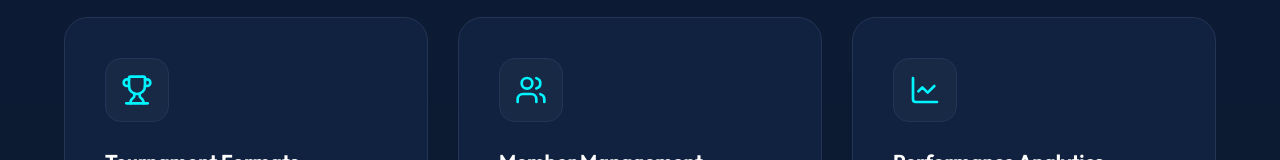
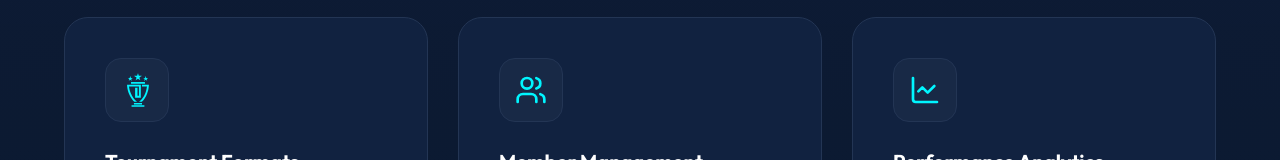
Before and after one commit to GerardoIbarra/TrofyLanding, a Nuxt app: page / in a window 1280 px wide. Shown: the part 2179-2339 px from the top of the page. Built offline with nearby package versions, Linux system fonts and the light colour scheme.

Commit message:
feat: add CtaBanner and FeaturesSection components, include brand asset, and update skills-lock

```diff
--- a/app/components/AppFooter.vue
+++ b/app/components/AppFooter.vue
@@ -3,7 +3,7 @@
     <div class="container footer-grid">
       <div class="footer-brand">
         <div class="logo">
-          <Trophy class="logo-icon" :size="24" color="var(--primary-color)" />
+          <AppLogo :width="36" :height="36" color="var(--primary-color)" />
           <span class="logo-text">TROFY</span>
         </div>
         <p class="brand-desc">Building the future of competitive sports management. Based in Mexico, serving the world.</p>
@@ -49,7 +49,7 @@
 </template>
 
 <script setup>
-import { Trophy, Twitter, Instagram, Linkedin } from 'lucide-vue-next'
+import { Twitter, Instagram, Linkedin } from 'lucide-vue-next'
 </script>
 
 <style scoped>
--- /dev/null
+++ b/app/components/AppLogo.vue
@@ -0,0 +1,60 @@
+<template>
+  <svg
+    xmlns="http://www.w3.org/2000/svg"
+    viewBox="0 0 2560 2560"
+    :width="width"
+    :height="height"
+  >
+    <g :fill="color">
+      <path d="M1341.34,206.17l1-0.18l1.32-0.28c4.94,14.96,11.16,29.4,15.75,44.47c12.69,41.98,27.16,83.39,40.34,125.23
+        c55.45,0.32,110.94-0.46,166.43-0.21c6.29-0.18,11.91,1.46,17.84,3.38c-21.93,13.69-43.15,28.76-63.49,44.65
+        c-27.9,19.41-55.42,39.07-82.5,59.58c-4.41,2.49-1.21,8.5-0.46,12.19c12.83,38.46,26.94,76.42,38.03,115.45
+        c4.23,16.64,12.37,31.53,15,48.63c-50.01-34.27-98.68-70.59-147.76-106.18c-27.26,18.27-52.5,39.24-79.94,57.34
+        c-22.68,16.81-46.32,32.2-68.67,49.37c5.47-25.27,16.17-49.27,22.86-74.29c9.7-28.29,18.52-56.87,28.72-84.96
+        c1.6-5.01,4.23-11.3,2.84-16.49c-32.28-24.99-66.29-47.21-99-71.63c-13.97-10.91-29.75-19.48-43.44-30.68
+        c-0.64-2.03-1.24-4.12-1.78-6.18c60.21-0.5,120.43,0.5,180.65-0.21C1305.08,319.21,1322.25,262.4,1341.34,206.17L1341.34,206.17z" />
+      <path d="M848.82,391.58c9.03,11.13,10.24,29.72,15.92,43.08c9.49,23.21,13.47,48.66,24.49,71.13c39.85-0.28,79.98-1.21,119.83,0.28
+        c-32.2,23.5-64.77,46.39-97.25,69.53c7,27.41,17.7,53.85,25.84,80.97c3.73,11.84,6.51,23.82,10.88,35.47
+        c-18.52-12.01-35.33-26.2-53.85-38.18c-15.46-10.42-29.86-22.57-45.89-32.06c-31.92,24.56-64.84,48.06-97.86,71.13
+        c9.6-29.72,19.62-59.22,29.68-88.76c3.2-8.42,4.19-18.7,9.46-26.02c-13.01-12.16-27.97-20.97-42.69-30.75
+        c-19.3-13.76-37.93-28.9-58.12-41.3c41.09-1.35,82.25-0.18,123.38-0.68C824.64,467.43,837.97,429.97,848.82,391.58L848.82,391.58z" />
+      <path d="M1836,389.84c11.3,38.71,23.74,77.1,35.94,115.56c41.27,0.53,82.61-0.92,123.81,0.68c-17.17,10.09-32.77,22.18-48.31,34.59
+        c-16.32,11.8-33.16,22.89-49.69,34.37c1,13.01,6.11,24.1,9.85,36.43c8.6,27.23,18.8,53.35,25.84,80.97
+        c-32.56-23.18-64.55-47.17-97.08-70.35c-21.15,12.97-39.24,28.65-59.72,42.73c-12.65,9.42-25.88,18.06-38.5,27.55
+        c1-11.48,5.26-21.15,8.57-32.06c8.74-27.9,18.41-55.56,27.83-83.21c-21.01-16.07-43.26-30.29-64.3-46.32
+        c-11.84-8.32-23.39-17.7-36.08-24.35c40.17-2.45,80.73,0.04,120.96-1.21c3.98-2.2,4.69-8.78,6.47-12.8
+        c5.62-18.2,11.2-36.4,17.88-54.24C1825.59,421.79,1828.22,405.48,1836,389.84L1836,389.84z" />
+      <path d="M1525.61,949.15c0.11,267.56,2.06,819.91,1.67,828.54c-118.4-0.32-245.29,0-363.66-0.04
+        c-1.6-24.06-4.88-599.63-4.95-646.58c50.9-0.39,101.95-1.07,152.81,0.28c0.28,170.98-0.07,342.02,0.25,512.97
+        c30.82,0.28,61.64-0.07,92.42,0.11c0.21-194.44-0.21-389.16,0.18-583.6c-46.71-1.64-93.56-0.25-140.3-0.71
+        c-164.68,0.28-329.37-0.39-494.02,0.57c0.68,10.77,1.39,21.4,3.13,32.06c7.57,45.29,14.65,91,25.7,135.61
+        c9.88,44.4,22.89,88.12,35.79,131.73c13.4,46.64,31.46,90.86,49.76,135.64c19.12,49.02,43.54,95.26,67.43,142.04
+        c11.62,22.54,26.16,43.22,38.11,65.58c14.61,24.88,30.46,48.7,47.31,72.09c15.85,23.21,32.17,46,50.8,67.11
+        c16.99,21.83,34.87,42.69,54.1,62.56c19.94,24.28,43.72,43.9,65.65,66.15c12.55,11.3,25.38,22.25,38.57,32.81
+        c15.07,12.19,28.26,24.42,44.82,34.09c-60.39,1.46-120.96,0.39-181.43,0.32c-24.38-25.66-51.54-49.16-73.94-76.57
+        c-42.76-46.35-80.41-98-116.48-149.68c-50.65-75.25-93.98-156.08-131.06-238.83c-9.53-20.58-16.28-42.23-26.27-62.6
+        c-11.62-29.18-21.97-58.94-31.88-88.72c-25.45-78.38-46.57-157.82-61.32-238.91c-15.5-77.17-24.49-155.3-27.69-233.93l0,0" />
+      <path d="M1597.2,947.73c4.6,0,282.95,0.32,406.18,0.17c13.4,0.14,26.77,1.35,40.17,1.42c-4.16,78.7-12.37,156.54-25.63,234.28
+        c-5.94,24.49-8.46,49.59-14.86,73.97c-12.44,58.05-29.33,115.28-47.35,171.83c-6.22,23.53-15.57,46.46-24.1,69.24
+        c-39.95,106.92-91.46,209.26-153.35,305.16c-14.65,20.9-29.54,41.62-43.72,62.85c-30.32,41.3-63.41,81.15-98.6,118.33
+        c-16.39,19.66-36.33,35.19-53.92,53.5c-61.17,0.07-122.42,0.68-183.6-0.07c18.91-12.62,36.11-27.26,53.85-41.45
+        c23-17.03,41.77-38.64,63.45-57.51c17.31-14.89,30.32-33.38,46.6-49.27c55.42-61.14,103.97-128.04,145.21-199.52
+        c21.26-36.19,42.02-73.08,59.22-111.4c28.76-56.23,50.44-116.8,72.44-175.95c18.48-59.61,37.43-119.86,49.37-181.14
+        c13.19-53.53,18.91-106.46,27.83-161.2c-38.5-1.56-77.1-0.39-115.63-0.85c-64.02,0.21-128-0.21-191.98,0
+        c-4.76-0.43-11.8,1.49-11.66-5.51c-0.07-34.91-0.53-69.88,0.07-104.75V947.73z" />
+      <path d="M1084.49,2111.9c171.62-0.75,344.33-0.18,516.06-0.28c0.28,32.24,0.43,64.48-0.36,96.72
+        c-171.83-0.28-343.69-0.18-515.56-0.11C1083.92,2176.13,1084.27,2143.96,1084.49,2111.9L1084.49,2111.9z" />
+      <path d="M932.17,2257.78c15.85-0.89,681.49-2.06,820.76-2.24c0.96,32.74,0.64,65.76-0.21,98.5c-273.53,0.5-547.16,0.11-820.69,0.11
+        C931.99,2322.05,931.6,2289.88,932.17,2257.78L932.17,2257.78z" />
+      <rect x="897.05" y="769.68" width="891.21" height="109.98" />
+    </g>
+  </svg>
+</template>
+
+<script setup>
+defineProps({
+  width: { type: [String, Number], default: 40 },
+  height: { type: [String, Number], default: 40 },
+  color: { type: String, default: 'currentColor' }
+})
+</script>
--- a/app/components/AppNavbar.vue
+++ b/app/components/AppNavbar.vue
@@ -2,7 +2,7 @@
   <nav class="navbar glass" :class="{ 'scrolled': isScrolled }">
     <div class="container nav-content">
       <div class="logo">
-        <Trophy class="logo-icon" :size="24" color="var(--primary-color)" />
+        <AppLogo :width="40" :height="40" color="var(--primary-color)" />
         <span class="logo-text">TROFY</span>
       </div>
 
@@ -38,7 +38,7 @@
 
 <script setup>
 import { ref, onMounted, onUnmounted } from 'vue'
-import { Trophy, Menu, X } from 'lucide-vue-next'
+import { Menu, X } from 'lucide-vue-next'
 
 const isScrolled = ref(false)
 const isMenuOpen = ref(false)
--- a/app/components/CtaBanner.vue
+++ b/app/components/CtaBanner.vue
@@ -12,7 +12,7 @@
         </div>
         <div class="cta-decoration">
           <div class="trophy-glow">
-            <Trophy :size="120" color="var(--primary-color)" stroke-width="1.5" />
+            <AppLogo :width="150" :height="150" color="var(--primary-color)" />
           </div>
         </div>
       </div>
@@ -21,7 +21,7 @@
 </template>
 
 <script setup>
-import { Trophy } from 'lucide-vue-next'
+// AppLogo is auto-imported
 </script>
 
 <style scoped>
--- a/app/components/FeaturesSection.vue
+++ b/app/components/FeaturesSection.vue
@@ -24,10 +24,10 @@ import {
   BarChart3,
   Calendar,
   Smartphone,
-  Trophy,
   Users,
   LineChart
 } from 'lucide-vue-next'
+import AppLogo from './AppLogo.vue'
 
 const features = [
   {
@@ -46,7 +46,7 @@ const features = [
     desc: 'Update scores from the field. Players and fans get instant notifications on their devices.'
   },
   {
-    icon: Trophy,
+    icon: AppLogo,
     title: 'Tournament Formats',
     desc: 'Knockouts, Round Robins, Group Stages, or Custom Brackets. We support every competitive style.'
   },
--- a/skills-lock.json
+++ b/skills-lock.json
@@ -1,6 +1,11 @@
 {
   "version": 1,
   "skills": {
+    "caveman": {
+      "source": "juliusbrussee/caveman",
+      "sourceType": "github",
+      "computedHash": "ac5fb2168c653fa5d660b5f510a4688d210717c7e10eb8fd91ef0d9b59f4e96e"
+    },
     "landing-page-design": {
       "source": "infsh-skills/skills",
       "sourceType": "github",
```
Also changed, not shown: TROFI.svg (added).
